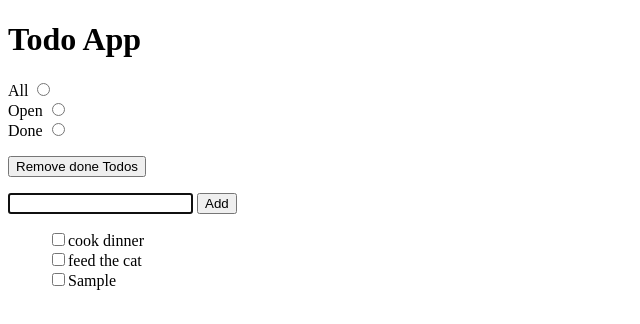
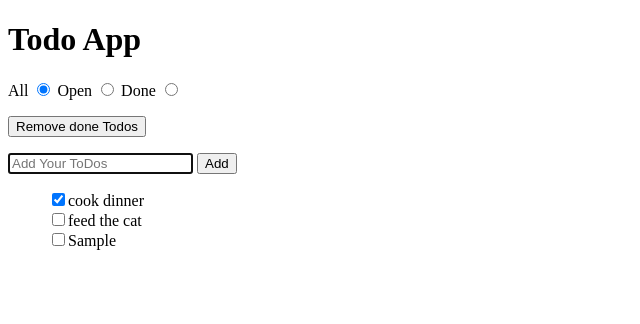
Before and after one commit to MaikeHen/ToDoApp, a plain HTML site: page index.html in a window 1280 px wide. Both pictures are taken after typing "Sample" into the empty fields and a click on the button "Add". Shown: the whole page, without its empty margins (0-640 px from the left). Drawn offline with Linux system fonts and the light colour scheme.

Commit message:
adds filterfunction

```diff
--- a/index.html
+++ b/index.html
@@ -10,18 +10,12 @@
   <body>
     <h1>Todo App</h1>
     <div class="filter">
-      <div class="radio-btn">
-        <label for="all">All</label>
-        <input type="radio" name=filter" id="all" />
-      </div>
-      <div class="radio-btn">
-        <label for="open">Open</label>
-        <input type="radio" name="filter" id="open" />
-      </div>
-      <div class="radio-btn">
-        <label for="done">Done</label>
-        <input type="radio" name="filter" id="done" />
-      </div>
+      <label for="all">All</label>
+      <input type="radio" name="filter" id="all" checked />
+      <label for="open">Open</label>
+      <input type="radio" name="filter" id="open" />
+      <label for="done">Done</label>
+      <input type="radio" name="filter" id="done" />
     </div>
 
     <div id="remove-btn">
--- a/script.js
+++ b/script.js
@@ -1,39 +1,46 @@
 /*const allTodos = document.querySelector("#all");
 const openTodos = document.querySelector("#open");
-const doneTodos = document.querySelector("#done");
-
-const removeBtn = document.querySelector("button");*/
+const doneTodos = document.querySelector("#done");*/
 
 const todoDescription = document.querySelector("#to-do-description");
 const addBtn = document.querySelector("#add-btn");
 const toDoList = document.querySelector(".to-do-list");
+const filter = document.querySelector(".filter");
+const removeBtn = document.querySelector("#remove-btn");
 
 const state = {
+  currentFilter: "all",
   todos: [
-    { description: "cook dinner", done: false, id: 1 },
+    { description: "cook dinner", done: true, id: 1 },
     { description: "feed the cat", done: false, id: 2 },
   ],
 };
 
 addBtn.addEventListener("click", addTodo);
 toDoList.addEventListener("change", updatedTodo);
+filter.addEventListener("change", setFilter);
 
 function addTodo(event) {
   event.preventDefault();
+  if (todoDescription.value.length === 0) {
+    alert("Please insert ToDo");
+    return false;
+  }
   const newTodo = {
     description: todoDescription.value,
     done: false,
     id: Math.floor(Math.random() * 500000),
   };
   state.todos.push(newTodo);
-  todoDescription.value = " ";
+  todoDescription.value = "";
   todoDescription.focus();
   renderTodos();
 }
 
 function renderTodos() {
   toDoList.innerText = "";
-  state.todos.forEach(function (todo) {
+  const currentTodoList = generateByFilterOption();
+  currentTodoList.forEach(function (todo) {
     //erstellen ein Listen-Element
     const listEl = document.createElement("li");
     //erstellen eine Checkbox
@@ -63,3 +70,29 @@ function updatedTodo(event) {
 }
 
 renderTodos();
+
+//Funktion für filterOption schreiben
+//Wenn id === all, dann checkbox.done = true und false anzeigen
+//Wenn id === open, dann checkbox.done = false anzeigen
+//Wenn id === done, dann checkbox.done = true anzeigen
+function generateByFilterOption() {
+  const allTodos = state.todos.filter(
+    (todo) => todo.done === false || todo.done === true
+  );
+  const doneTodos = state.todos.filter((todo) => todo.done === true);
+  const openTodos = state.todos.filter((todo) => todo.done === false);
+  if (state.currentFilter === "all") {
+    return allTodos;
+  } else if (state.currentFilter === "done") {
+    return doneTodos;
+  } else if (state.currentFilter === "open") {
+    return openTodos;
+  }
+}
+
+function setFilter(event) {
+  if (["all", "done", "open"].includes(event.target.id)) {
+    state.currentFilter = event.target.id;
+    renderTodos();
+  }
+}
```
